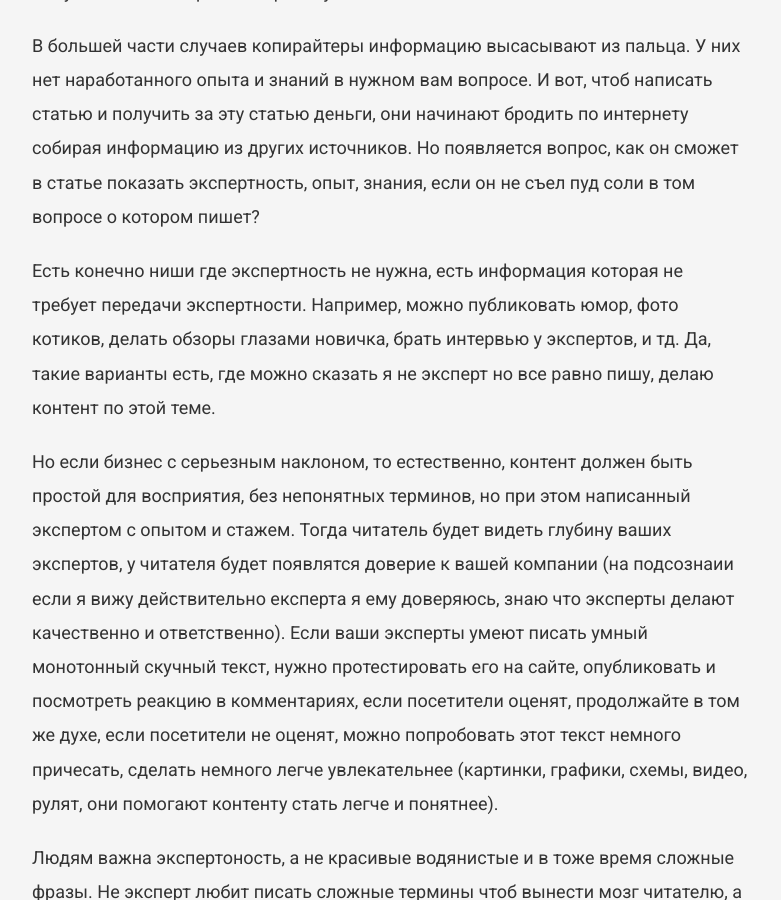
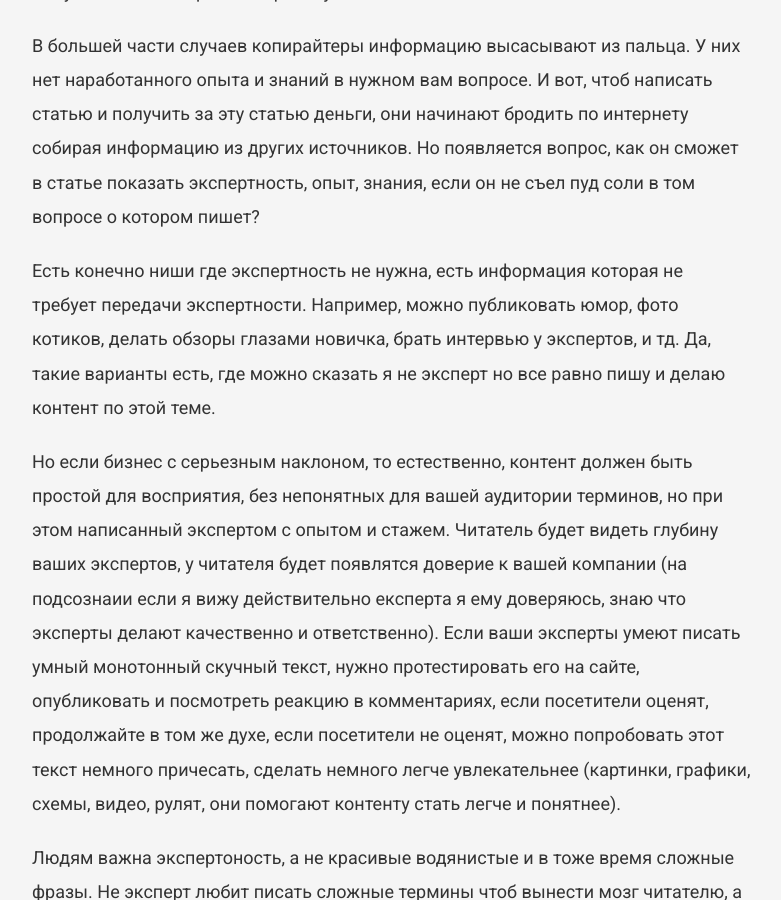
Before and after one commit to VadymVolos/vadymvolos.github.io, a Jekyll site: the page built from _posts/digital-marketing/2017-04-03-gde-nayti-horoshego-kopiraytera.md, in a window 1280 px wide and 900 px high, scrolled down 1112 px. Shown: the whole window, without its empty margins (248-1029 px from the left). Built offline with Jekyll 4.4.1, drawn with Linux system fonts in a browser that asks for light colours; nearby versions of some CDN libraries; comment, search, counter and statistics services are not loaded.

Commit message:
Update 2017-04-03-gde-nayti-horoshego-kopiraytera.md

```diff
--- a/_posts/digital-marketing/2017-04-03-gde-nayti-horoshego-kopiraytera.md
+++ b/_posts/digital-marketing/2017-04-03-gde-nayti-horoshego-kopiraytera.md
@@ -22,9 +22,9 @@
 
 В большей части случаев копирайтеры информацию высасывают из пальца. У них нет наработанного опыта и знаний в нужном вам вопросе. И вот, чтоб написать статью и получить за эту статью деньги, они начинают бродить по интернету собирая информацию из других источников. Но появляется вопрос, как он сможет в статье показать экспертность, опыт, знания, если он не съел пуд соли в том вопросе о котором пишет?
 
-Есть конечно ниши где экспертность не нужна, есть информация которая не требует передачи экспертности. Например, можно публиковать юмор, фото котиков, делать обзоры глазами новичка, брать интервью у экспертов, и тд. Да, такие варианты есть, где можно сказать я не эксперт но все равно пишу, делаю контент по этой теме.
+Есть конечно ниши где экспертность не нужна, есть информация которая не требует передачи экспертности. Например, можно публиковать юмор, фото котиков, делать обзоры глазами новичка, брать интервью у экспертов, и тд. Да, такие варианты есть, где можно сказать я не эксперт но все равно пишу и делаю контент по этой теме.
 
-Но если бизнес с серьезным наклоном, то естественно, контент должен быть простой для восприятия, без непонятных терминов, но при этом написанный экспертом с опытом и стажем. Тогда читатель будет видеть глубину ваших экспертов, у читателя будет появлятся доверие к вашей компании (на подсознаии если я вижу действительно експерта я ему доверяюсь, знаю что эксперты делают качественно и ответственно). Если ваши эксперты умеют писать умный монотонный скучный текст, нужно протестировать его на сайте, опубликовать и посмотреть реакцию в комментариях, если посетители оценят, продолжайте в том же духе, если посетители не оценят, можно попробовать этот текст немного причесать, сделать немного легче увлекательнее (картинки, графики, схемы, видео, рулят, они помогают контенту стать легче и понятнее).
+Но если бизнес с серьезным наклоном, то естественно, контент должен быть простой для восприятия, без непонятных для вашей аудитории терминов, но при этом написанный экспертом с опытом и стажем. Читатель будет видеть глубину ваших экспертов, у читателя будет появлятся доверие к вашей компании (на подсознаии если я вижу действительно експерта я ему доверяюсь, знаю что эксперты делают качественно и ответственно). Если ваши эксперты умеют писать умный монотонный скучный текст, нужно протестировать его на сайте, опубликовать и посмотреть реакцию в комментариях, если посетители оценят, продолжайте в том же духе, если посетители не оценят, можно попробовать этот текст немного причесать, сделать немного легче увлекательнее (картинки, графики, схемы, видео, рулят, они помогают контенту стать легче и понятнее).
 
 Людям важна экспертоность, а не красивые водянистые и в тоже время сложные фразы. Не эксперт любит писать сложные термины чтоб вынести мозг читателю, а эксперт пытается донести простыми словами самую важну суть, чтоб помочь быстрее человеку с его вопросом.  Люди на ваш сайт приходят за вашей экспертностью, и если на сайте вода написана челоеком без стажа и опыта, это сразу видно, и нет желание на таком сайте что-то заказаывать. А наоборот, есть желание с такого сайта уйти, и найти другой сайт, там где есть то что мне нужно.
 
```
